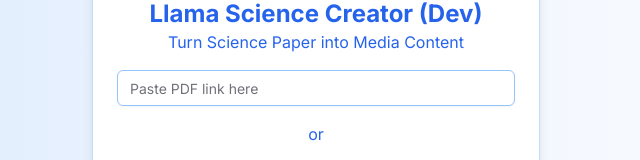
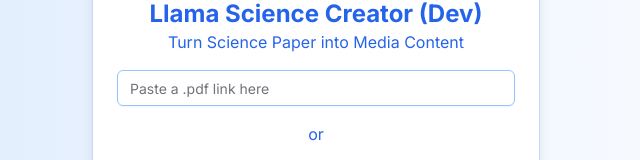
Before and after one commit to alharkan7/llama-creator, a Next.js app: page / in a window 1280 px wide. Shown: the part 202-362 px from the top of the page, without its empty margins (324-964 px from the left). Built offline with nearby package versions, Linux system fonts and the light colour scheme.

Commit message:
Link input description .pdf

```diff
--- a/app/page.tsx
+++ b/app/page.tsx
@@ -472,7 +472,7 @@ export default function PDFProcessor() {
         </div>
         <Input
           type="text"
-          placeholder="Paste PDF link here"
+          placeholder="Paste a .pdf link here"
           value={pdfLink}
           onChange={handleLinkChange}
           className="border-blue-300 focus:border-blue-500 focus:ring-blue-500"
```
